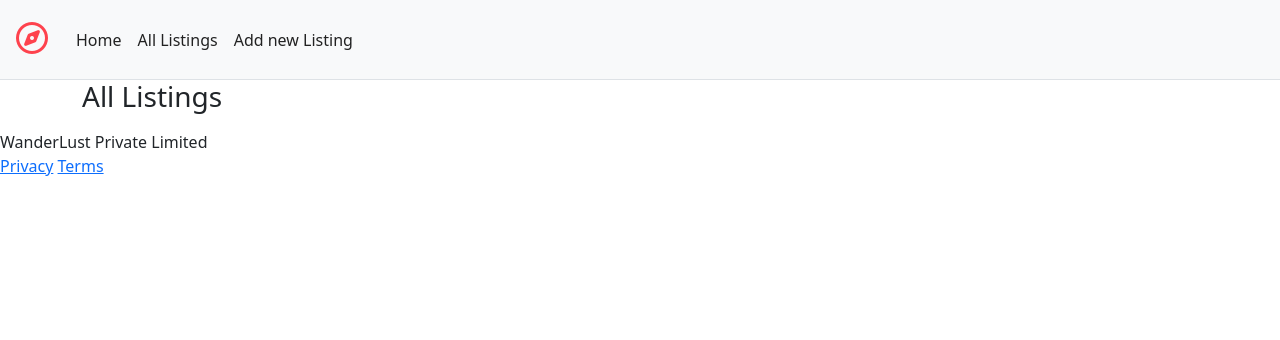
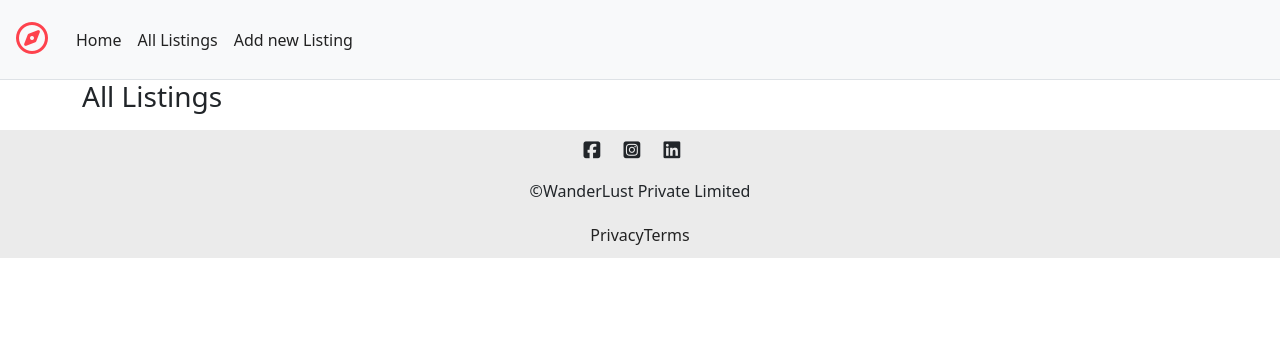
Before and after one commit to saurabhpal2363/WanderLust, a Node server app: page /listings in a window 1280 px wide. Shown: the top 340 px of the page. Run offline with Node 20, Linux system fonts and the light colour scheme; data that the repository does not hold is empty; some libraries are stand-ins or nearby versions.

Commit message:
Add more styling in footer and imporove GUI

```diff
--- a/public/css/style.css
+++ b/public/css/style.css
@@ -1,3 +1,5 @@
+/* Navbar  */
+
 .navbar {
     height: 5rem;
 }
@@ -10,3 +12,41 @@
 .nav-link {
     color: #222222 !important;
 }
+
+/* Footer  */
+
+.f-info-links a {
+    text-decoration: none;
+    color: #222222;
+}
+
+.f-info-links a:hover {
+    text-decoration: underline;
+}
+
+.f-info-socials, .f-info-links, .f-info-brand
+ {
+    width: 100%;
+    display: flex;
+    align-items: center;
+    justify-content: center;
+}
+
+.f-info-socials i {
+    font-size: 1.2rem;
+    margin-right: 1rem;
+}
+
+.f-info-links {
+    width: 100%;
+}
+
+.f-info {
+    text-align: center;
+    height: 8rem;
+    background-color: #ebebeb;
+    display: flex;
+    flex-wrap: wrap;
+    justify-content: center;
+    align-items: space-evenly;
+}
--- a/views/includes/footer.ejs
+++ b/views/includes/footer.ejs
@@ -1,8 +1,14 @@
 <footer>
-    <div class="f-info"></div>
-    <div>WanderLust Private Limited</div>
-    <div class="f-info-links">
-        <a href="/privacy">Privacy</a>
-        <a href="/terms">Terms</a>
+    <div class="f-info">
+        <div class="f-info-socials">
+            <i class="fa-brands fa-square-facebook"></i>
+            <i class="fa-brands fa-square-instagram"></i>
+            <i class="fa-brands fa-linkedin"></i>
+        </div>
+        <div class="f-info-brand">&copy;WanderLust Private Limited</div>
+        <div class="f-info-links">
+            <a href="/privacy">Privacy</a>
+            <a href="/terms">Terms</a>
+        </div>
     </div>
 </footer>
```
